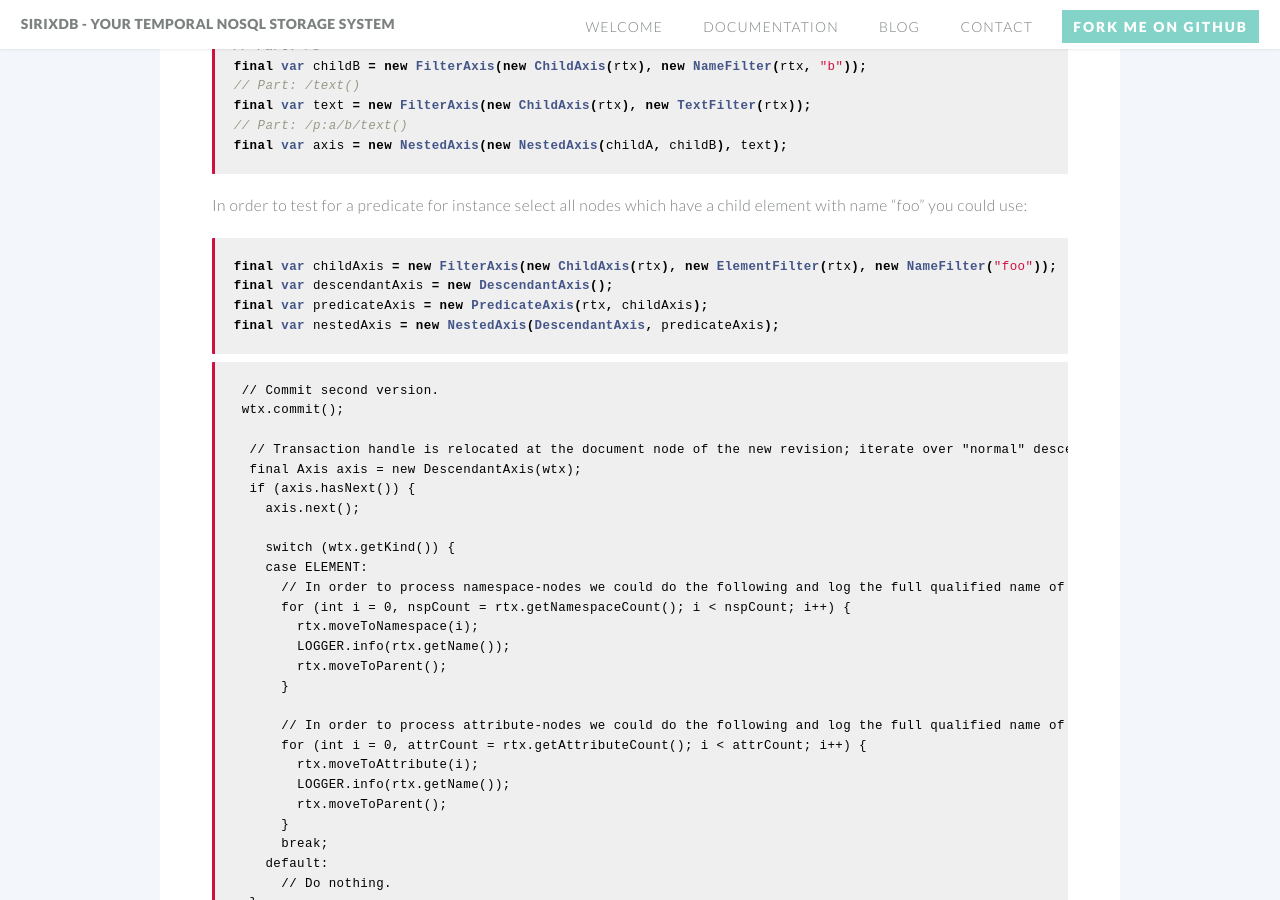
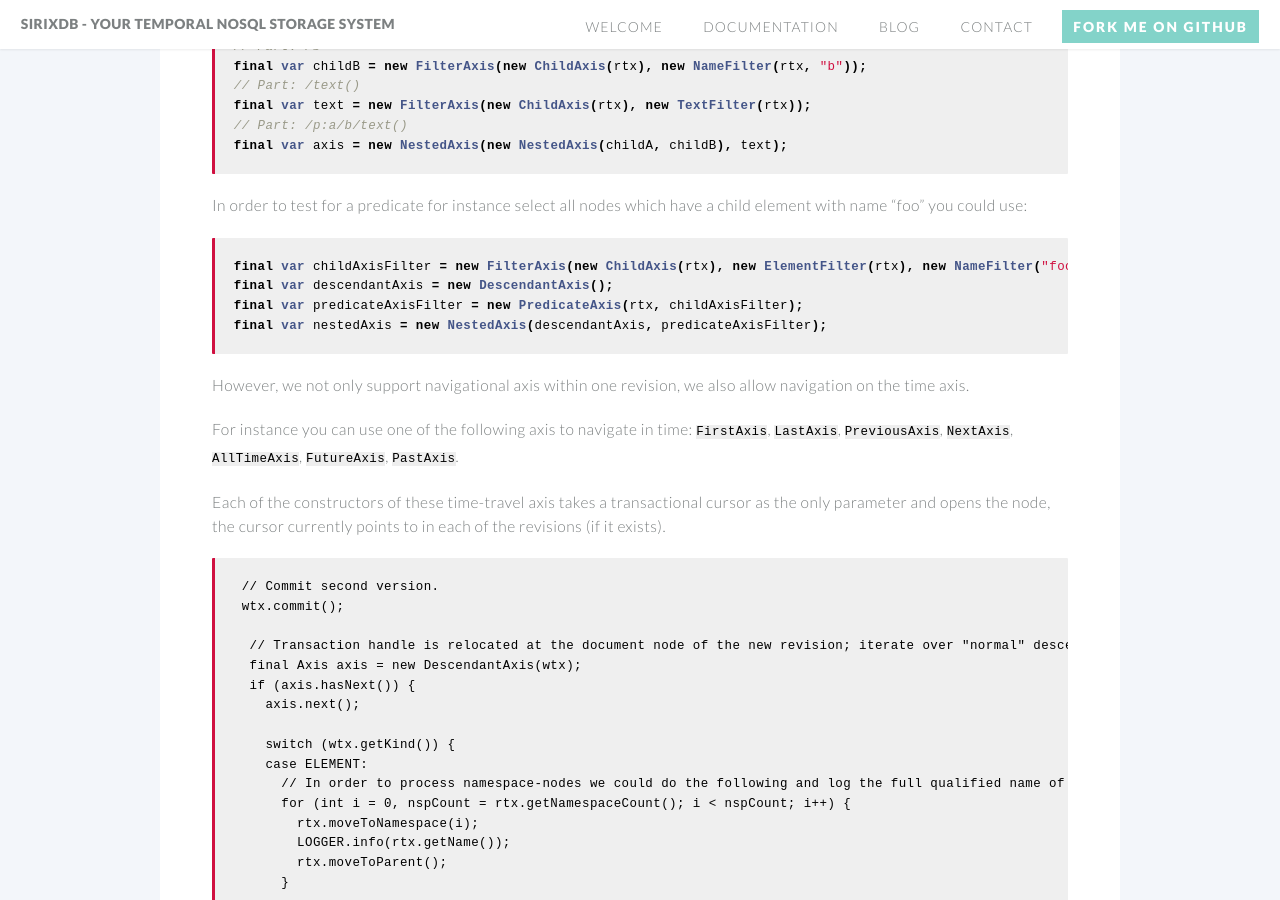
Before and after one commit to sirixdb/sirixdb.github.io, a Jekyll site: the page built from transactional-cursor-api.md, in a window 1280 px wide and 900 px high, scrolled down 5200 px. Built offline with Jekyll 4.4.1, drawn with Linux system fonts in a browser that asks for light colours; our own code applies the rules of GitHub Pages for plain Markdown files.

Commit message:
Update transactional-cursor-api.md

````diff
--- a/transactional-cursor-api.md
+++ b/transactional-cursor-api.md
@@ -218,11 +218,18 @@ final var axis = new NestedAxis(new NestedAxis(childA, childB), text);
 In order to test for a predicate for instance select all nodes which have a child element with name "foo" you could use:
 
 ```java
-final var childAxis = new FilterAxis(new ChildAxis(rtx), new ElementFilter(rtx), new NameFilter("foo"));
+final var childAxisFilter = new FilterAxis(new ChildAxis(rtx), new ElementFilter(rtx), new NameFilter("foo"));
 final var descendantAxis = new DescendantAxis();
-final var predicateAxis = new PredicateAxis(rtx, childAxis);
-final var nestedAxis = new NestedAxis(DescendantAxis, predicateAxis);
+final var predicateAxisFilter = new PredicateAxis(rtx, childAxisFilter);
+final var nestedAxis = new NestedAxis(descendantAxis, predicateAxisFilter);
 ```
+
+However, we not only support navigational axis within one revision, we also allow navigation on the time axis.
+
+For instance you can use one of the following axis to navigate in time:
+`FirstAxis`, `LastAxis`, `PreviousAxis`, `NextAxis`, `AllTimeAxis`, `FutureAxis`, `PastAxis`.
+
+Each of the constructors of these time-travel axis takes a transactional cursor as the only parameter and opens the node, the cursor currently points to in each of the revisions (if it exists).
 
      // Commit second version.
      wtx.commit();
````
